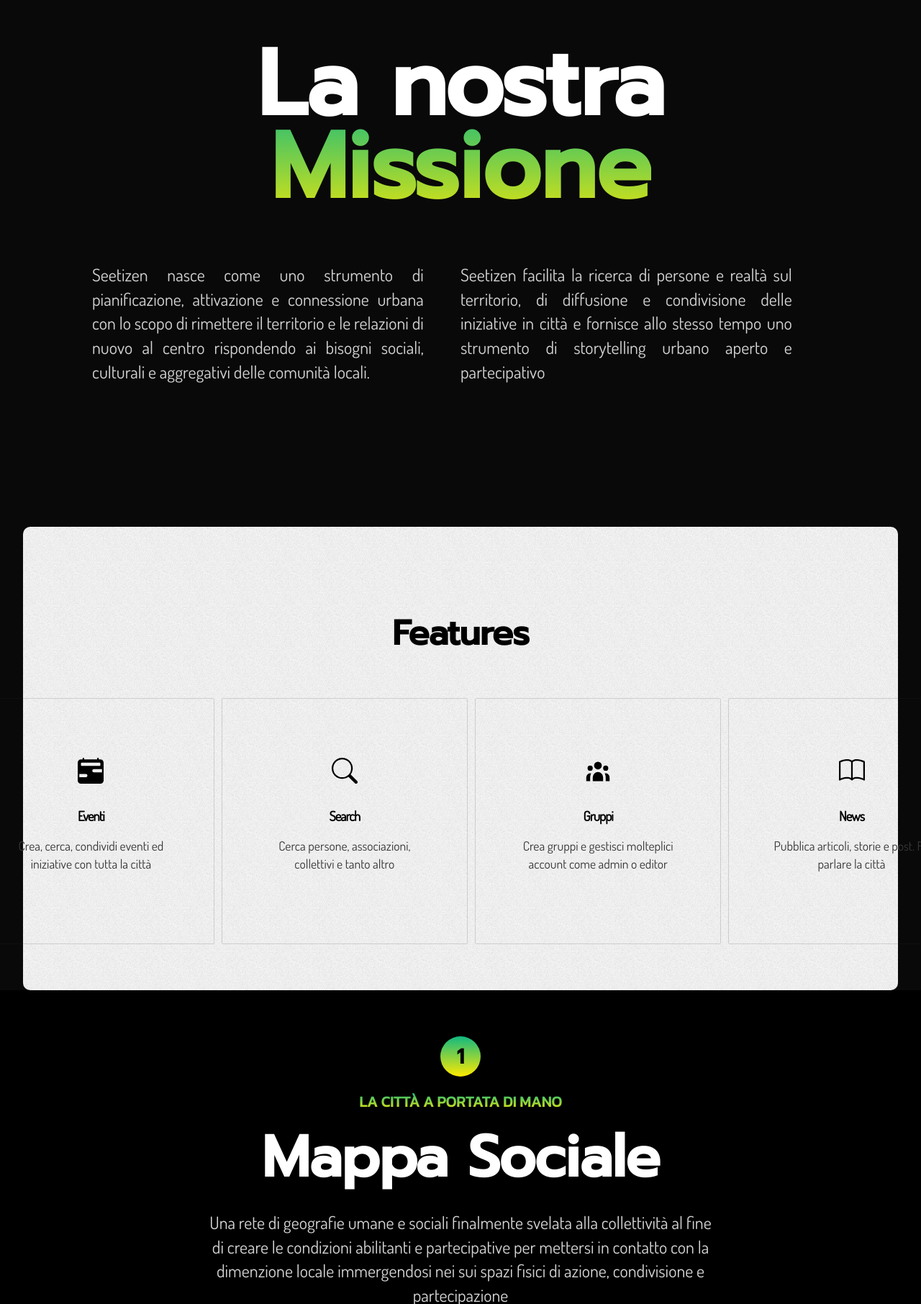
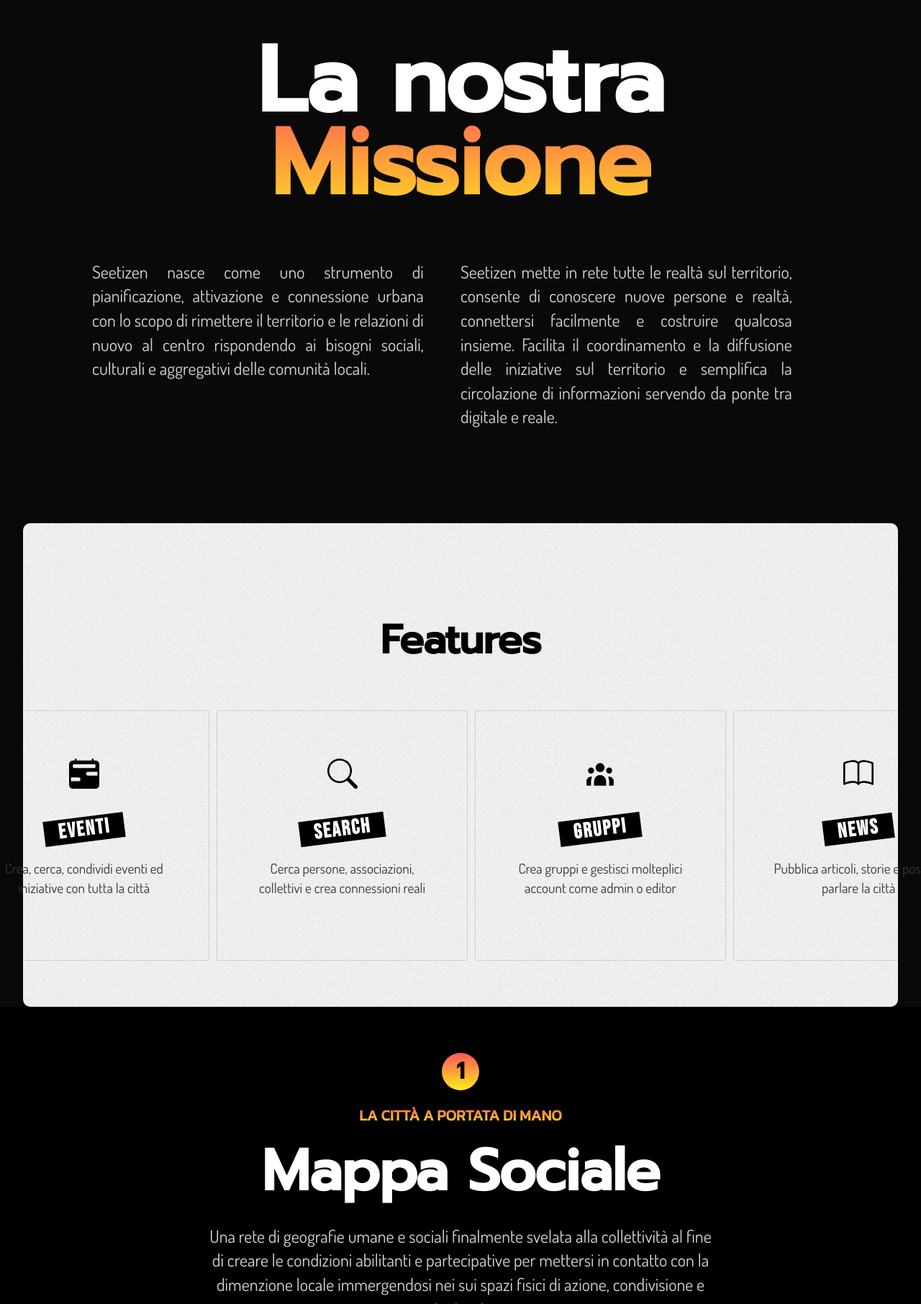
Before and after one commit to marianif/seetizen-landing, a Next.js app: page / in a window 1280 px wide. Shown: the part 988-2800 px from the top of the page at 72% size. Built offline with nearby package versions, Linux system fonts and the light colour scheme.

Commit message:
improved design

```diff
--- a/components/Landing/GridItem.js
+++ b/components/Landing/GridItem.js
@@ -8,7 +8,7 @@
 import { HiUserGroup } from "react-icons/hi"
 import { RiRoadMapLine } from "react-icons/ri"
 
-const SIZE = 36
+const SIZE = 42
 const COLOR = "#000"
 
 const GridItem = ({ item }) => {
--- a/components/Landing/sections/Hero.js
+++ b/components/Landing/sections/Hero.js
@@ -17,8 +17,8 @@
             A Social App <br /> for Urban Communities
           </h1>
           <p className="text-light p-md">
-            Una piattaforma indipendente per sostenere la socialità e le
-            iniziative delle comunità locali
+            Una piattaforma indipendente per sostenere la socialità, il
+            coordinamento e le iniziative delle comunità locali
           </p>
           {/* <p className={styles.comingSoon}>Coming Next On:</p> */}
           <span className={styles.badges}>
--- a/components/Landing/sections/Mission.js
+++ b/components/Landing/sections/Mission.js
@@ -18,10 +18,11 @@
         </div>
         <div>
           <p className="p-md">
-            Seetizen facilita la ricerca di persone e realtà sul territorio, di
-            diffusione e condivisione delle iniziative in città e fornisce allo
-            stesso tempo uno strumento di storytelling urbano aperto e
-            partecipativo
+            Seetizen mette in rete tutte le realtà sul territorio, consente di
+            conoscere nuove persone e realtà, connettersi facilmente e costruire
+            qualcosa insieme. Facilita il coordinamento e la diffusione delle
+            iniziative sul territorio e semplifica la circolazione di
+            informazioni servendo da ponte tra digitale e reale.
           </p>
         </div>
       </div>
--- a/data/featuresGrid.json
+++ b/data/featuresGrid.json
@@ -6,7 +6,7 @@
   },
   {
     "heading": "Search",
-    "paragraph": "Cerca persone, associazioni, collettivi e tanto altro",
+    "paragraph": "Cerca persone, associazioni, collettivi e crea connessioni reali",
     "icon": "search"
   },
 
--- a/styles/components/GradientHeadline.module.css
+++ b/styles/components/GradientHeadline.module.css
@@ -18,23 +18,23 @@
 }
 
 .container span {
-  background: linear-gradient(#10b981, #ffea00);
+  background: -webkit-linear-gradient(#ff5757, #ffed1d);
   font-size: large;
   color: #000000;
   display: flex;
   align-items: center;
   justify-content: center;
-  width: 10%;
+  width: 4vw;
   aspect-ratio: 1;
   border-radius: 100%;
   font-weight: 600;
-  font-size: 1.8em;
+  font-size: 2em;
   font-weight: bold;
   font-family: Prompt;
 }
 
 .label {
-  background: -webkit-linear-gradient(#10b981, #ffea00);
+  background: -webkit-linear-gradient(#ff5757, #ffed1d);
   -webkit-background-clip: text;
   -webkit-text-fill-color: transparent;
   font-size: 1.3em;
@@ -60,7 +60,7 @@
   }
 
   .container span {
-    background: linear-gradient(#10b981, #ffea00);
+    background: -webkit-linear-gradient(#ff5757, #ffed1d);
     width: 20%;
     font-size: 1.6em;
   }
--- a/styles/globals.css
+++ b/styles/globals.css
@@ -112,7 +112,7 @@
 }
 
 .gradient-text {
-  background: -webkit-linear-gradient(#10b981, #ffea00);
+  background: -webkit-linear-gradient(#ff5757, #ffed1d);
   -webkit-background-clip: text;
   -webkit-text-fill-color: transparent;
 }
--- a/styles/home/Benefits.module.css
+++ b/styles/home/Benefits.module.css
@@ -30,7 +30,7 @@
 }
 
 .gradient {
-  background: linear-gradient(#10b981, #ffea00);
+  background: linear-gradient(#ff5757, #ffed1d);
   width: 5vw !important;
   aspect-ratio: 1;
   display: flex;
--- a/styles/home/CTA.module.css
+++ b/styles/home/CTA.module.css
@@ -18,21 +18,14 @@
   font-size: 7rem;
 }
 
-.badges {
+.form {
+  width: 40vw;
   display: flex;
   justify-content: space-between;
-  width: 25%;
-}
-
-.form {
-  width: 30vw;
-  display: flex;
-  justify-content: space-between;
-  align-items: center;
 }
 
 .input {
-  width: 20vw;
+  width: 30vw;
   background-color: #202020;
   border: 0.8px solid white;
   border-radius: 5px;
@@ -44,8 +37,8 @@
 
 .formButton {
   /* width: 5vw; */
-  background-color: #202020;
-  color: white;
+  background-color: white;
+  color: black;
   font-family: Bebas Neue;
   font-size: 1.5rem;
   cursor: pointer;
@@ -56,8 +49,8 @@
 
 .formButton:hover {
   cursor: pointer;
-  background-color: white;
-  color: #202020;
+  background-color: transparent;
+  color: #ffffff;
 }
 
 .formButton:disabled {
@@ -89,14 +82,17 @@
     line-height: 100%;
   }
 
-  .gradientText {
-    font-size: 5rem;
+  .form {
+    flex-direction: column;
+    width: 90vw;
   }
 
-  .badges {
-    display: flex;
-    flex-direction: column;
-    width: 50%;
-    font-size: 1em;
+  .form input {
+    width: 100%;
+    margin-bottom: 5%;
+  }
+
+  .form button {
+    width: 100%;
   }
 }
--- a/styles/home/FeaturesGrid.module.css
+++ b/styles/home/FeaturesGrid.module.css
@@ -15,7 +15,7 @@
 
 .heading {
   color: #000;
-  font-size: 3em;
+  font-size: 3.5em;
 }
 
 .grid {
@@ -41,13 +41,20 @@
 
 .gridItem h3 {
   color: #000;
-  font-family: Dosis;
+  font-family: Bebas Neue;
+  font-size: 1.8em;
+  background-color: #000;
+  color: white;
+  padding: 0 20px;
+  transform: rotate(-0.02turn);
+  letter-spacing: 2px;
+  margin-bottom: 5px;
 }
 
 .gridItem p {
   color: rgb(56, 56, 56);
   width: 70%;
-  font-size: 1.1em;
+  font-size: 1.2em;
 }
 
 .iconContainer {
```
Also changed, not shown: public/images/10.png.
